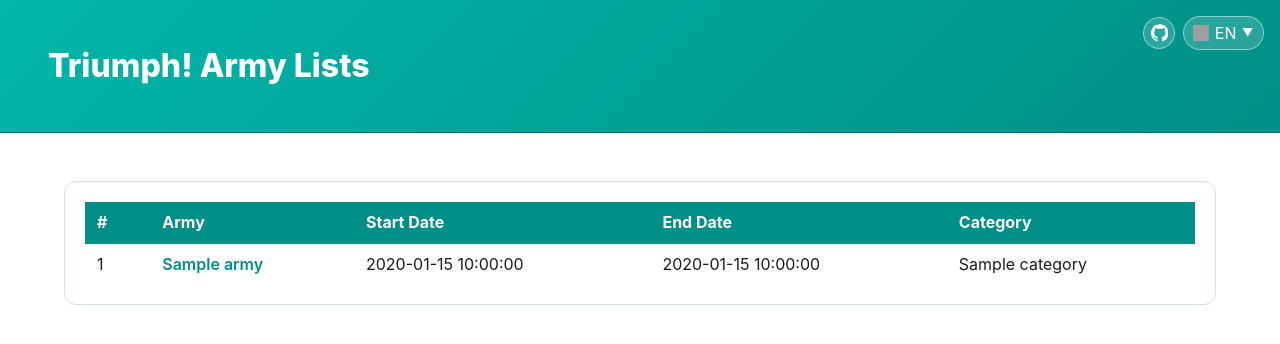
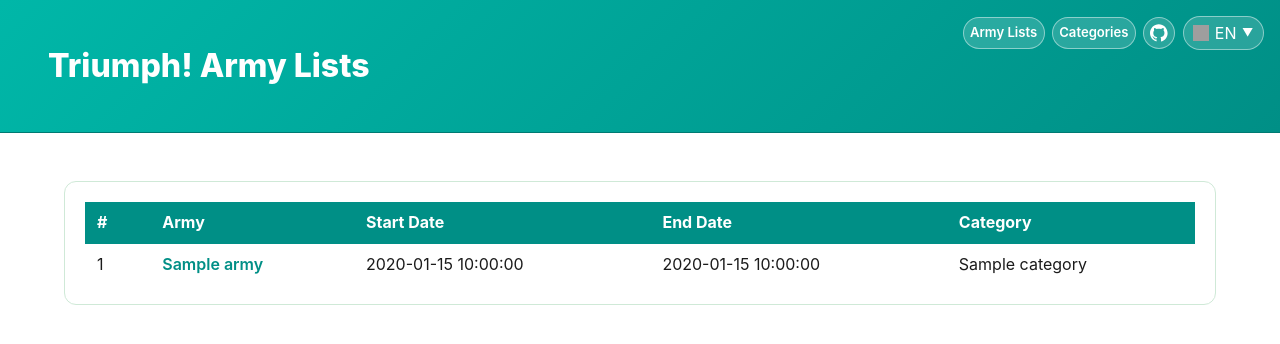
Before and after one commit to leberechtreinhold/leberechtreinhold.github.io, a Flask app: template templates/triumph_db.html in a window 1280 px wide. Shown: the top 344 px of the page. Run offline with Flask 3, Linux system fonts and the light colour scheme; the template is opened without the code that fills it: most values are stand-ins (such as "Sample title", 1, 10 or a date in 2020); parts of the project's set-up code (start-up, migrations or seed data) failed here and were passed over; grey boxes are pictures that could not be loaded.

Commit message:
Added categories

```diff
--- a/main.py
+++ b/main.py
@@ -421,5 +421,20 @@ def army_detail(army_id):
         )
 
 
+@app.route("/categories")
+def categories():
+        category_rows = []
+        for category in THEMATIC_CATEGORIES or []:
+                name = str(category.get("name", "")).strip()
+                if not name:
+                        continue
+                category_rows.append({
+                        "name": name,
+                        "name_es": TRANSLATION_ES_BY_KEY.get(name, name),
+                })
+        category_rows.sort(key=lambda c: c["name"].lower())
+        return render_template("categories.html", categories=category_rows)
+
+
 if __name__ == "__main__":
         app.run(debug=True)
--- a/templates/_language_switcher.html
+++ b/templates/_language_switcher.html
@@ -1,6 +1,20 @@
 <div class="language-switcher">
     <a
-        class="github-link"
+        class="header-link"
+        href="/"
+        data-lang-en="Army Lists"
+        data-lang-es="Listas de Ejército"
+        aria-label="Army Lists"
+    >Army Lists</a>
+    <a
+        class="header-link"
+        href="/categories"
+        data-lang-en="Categories"
+        data-lang-es="Categorías"
+        aria-label="Categories"
+    >Categories</a>
+    <a
+        class="header-link"
         href="https://github.com/leberechtreinhold/leberechtreinhold.github.io"
         target="_blank"
         rel="noopener noreferrer"
--- a/templates/_triumph_db_style.html
+++ b/templates/_triumph_db_style.html
@@ -53,9 +53,10 @@
         gap: 0.45rem;
     }
 
-    .language-switcher .github-link {
-        width: 2rem;
+    .language-switcher .header-link {
+        min-width: 2rem;
         height: 2rem;
+        padding: 0 0.4rem;
         display: inline-flex;
         align-items: center;
         justify-content: center;
@@ -63,13 +64,17 @@
         border-radius: 999px;
         background: rgba(255, 255, 255, 0.16);
         color: #ffffff;
+        font-size: 0.82rem;
+        font-weight: 600;
+        text-decoration: none;
+        white-space: nowrap;
     }
 
-    .language-switcher .github-link:hover {
+    .language-switcher .header-link:hover {
         background: rgba(255, 255, 255, 0.24);
     }
 
-    .language-switcher .github-link svg {
+    .language-switcher .header-link svg {
         width: 1.1rem;
         height: 1.1rem;
         fill: currentColor;
```
Also changed, not shown: templates/categories.html (added, +37 -0 lines).
